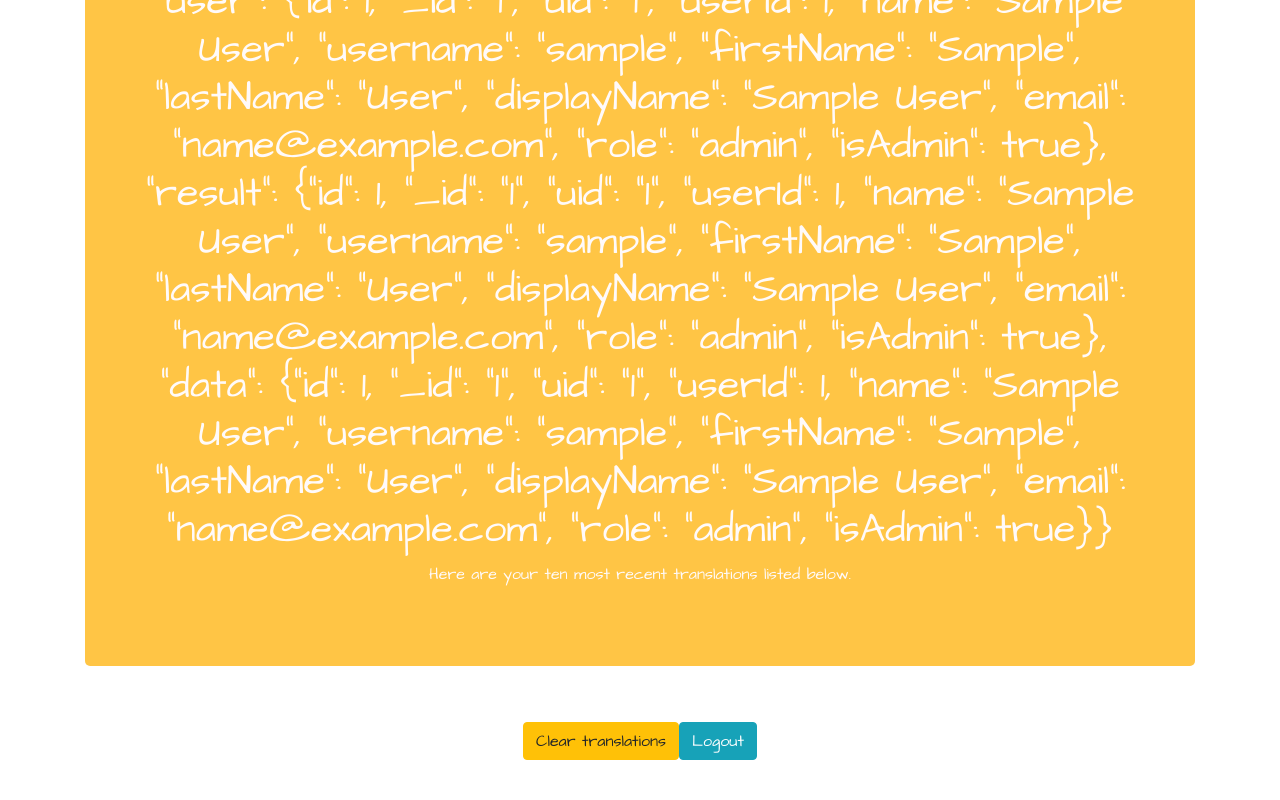
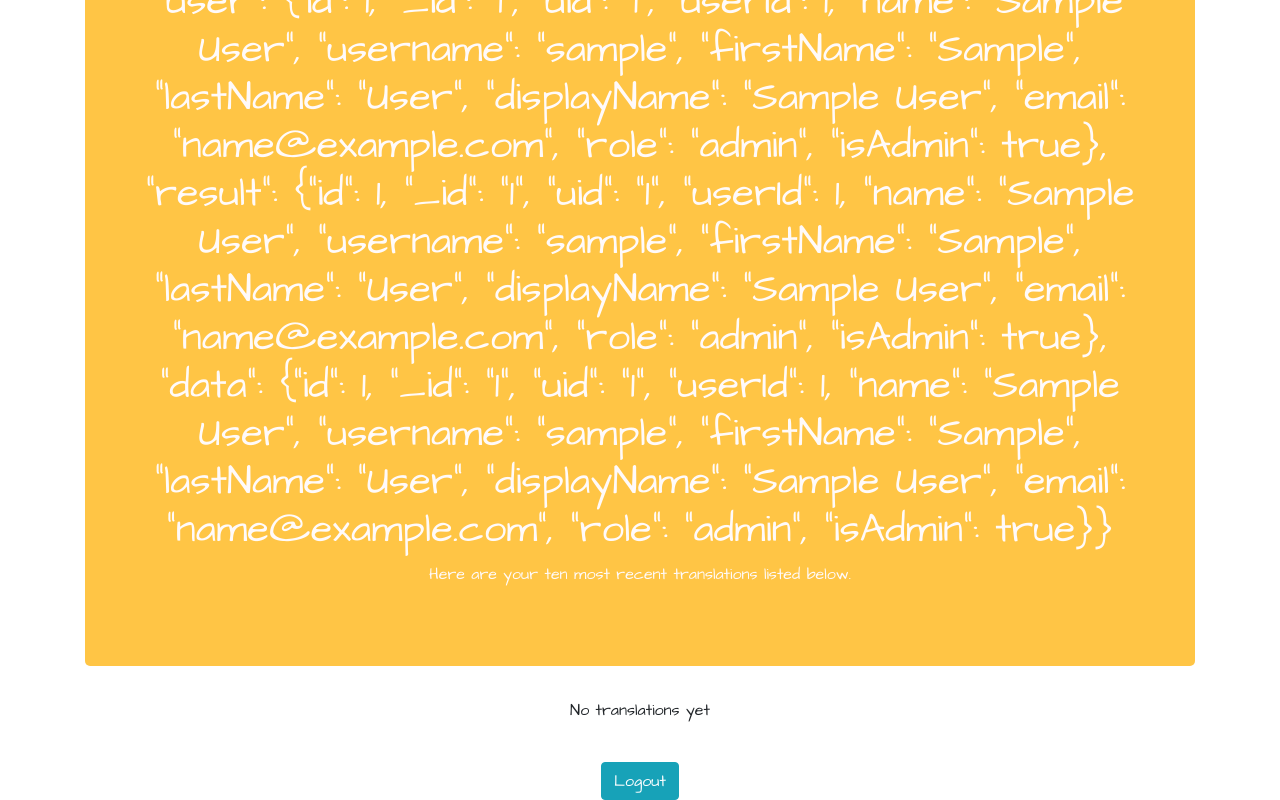
Before and after one commit to maijahaka/lost-in-translation, a React (Create React App) app: page /profile in a window 1280 px wide. Shown: the part 699-1499 px from the top of the page. Before the commit the page ends 1459 px from the top, so only its background shows below. Built offline with nearby package versions, Linux system fonts and the light colour scheme; sample sign-in values are in the browser's storage.

Commit message:
feat: show message 'No translations yet' on profile page if translations list is empty

```diff
--- a/src/components/containers/Profile.js
+++ b/src/components/containers/Profile.js
@@ -32,9 +32,10 @@ function Profile() {
           <h1>Hello, {user && user}</h1>
           <p>Here are your ten most recent translations listed below.</p>
         </Jumbotron>
-        <Translations sentences={sentences} />
+        {!sentences && <p>No translations yet</p>}
+        {sentences && <Translations sentences={sentences} />}
         <br />
-        <Button variant="warning" onClick={handleClearTranslationsClick}>Clear translations</Button>
+        {sentences && <Button variant="warning" onClick={handleClearTranslationsClick}>Clear translations</Button>}
         <Button variant="info" onClick={handleLogoutClick}>Logout</Button>
       </Container>
     </div>
--- a/src/components/translations/Translations.js
+++ b/src/components/translations/Translations.js
@@ -3,11 +3,7 @@ import 'bootstrap/dist/css/bootstrap.min.css'
 
 
 function Translations({ sentences }) {
-  let translatedWordsArray = []
-  if (sentences) {
-    translatedWordsArray = JSON.parse(sentences)
-  }
-
+  const translatedWordsArray = JSON.parse(sentences)
   const translationItems = translatedWordsArray.reverse().map((translation, index) => <TranslateCard word={translation} key={index} /> )
 
   return (
```
